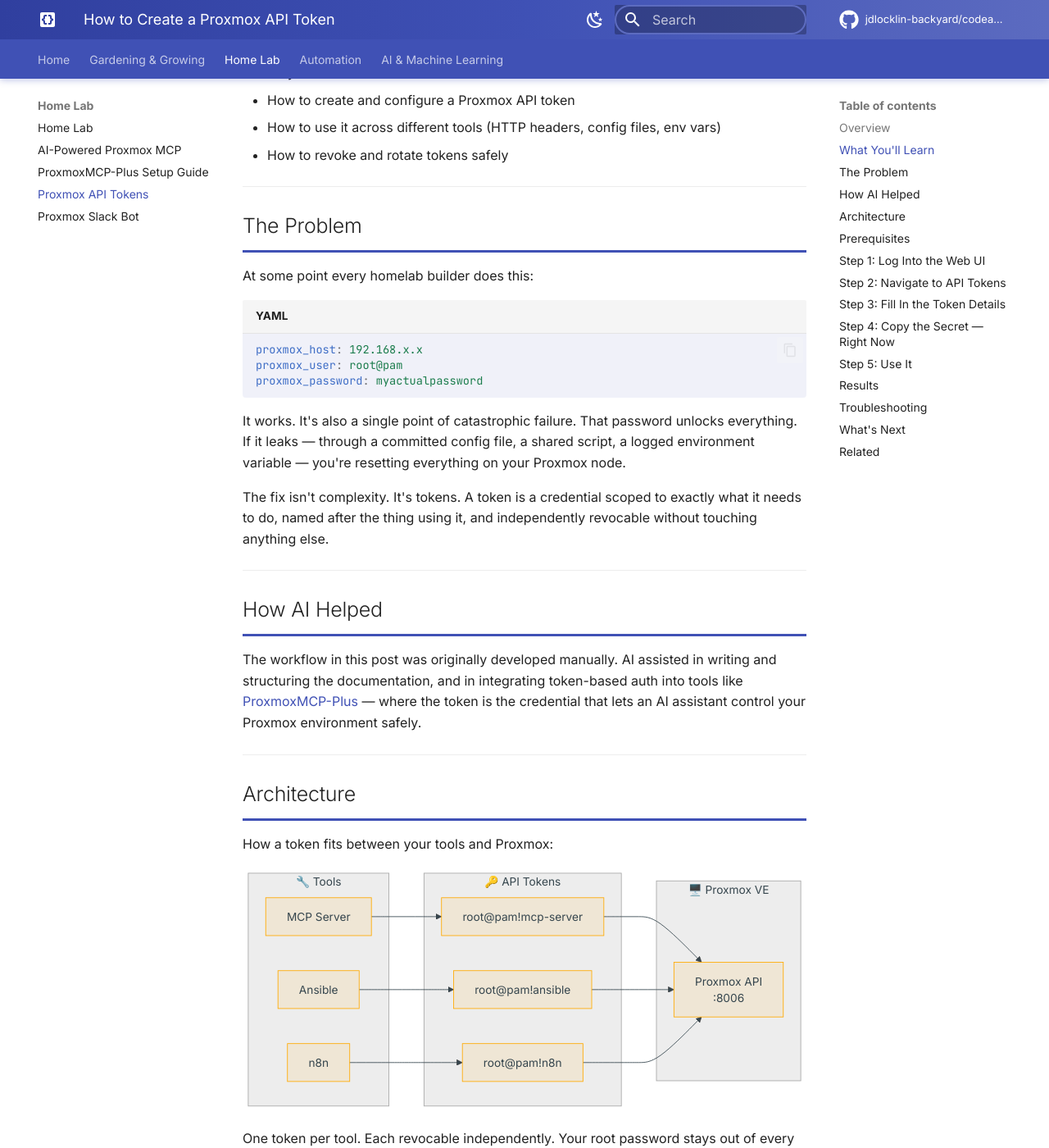
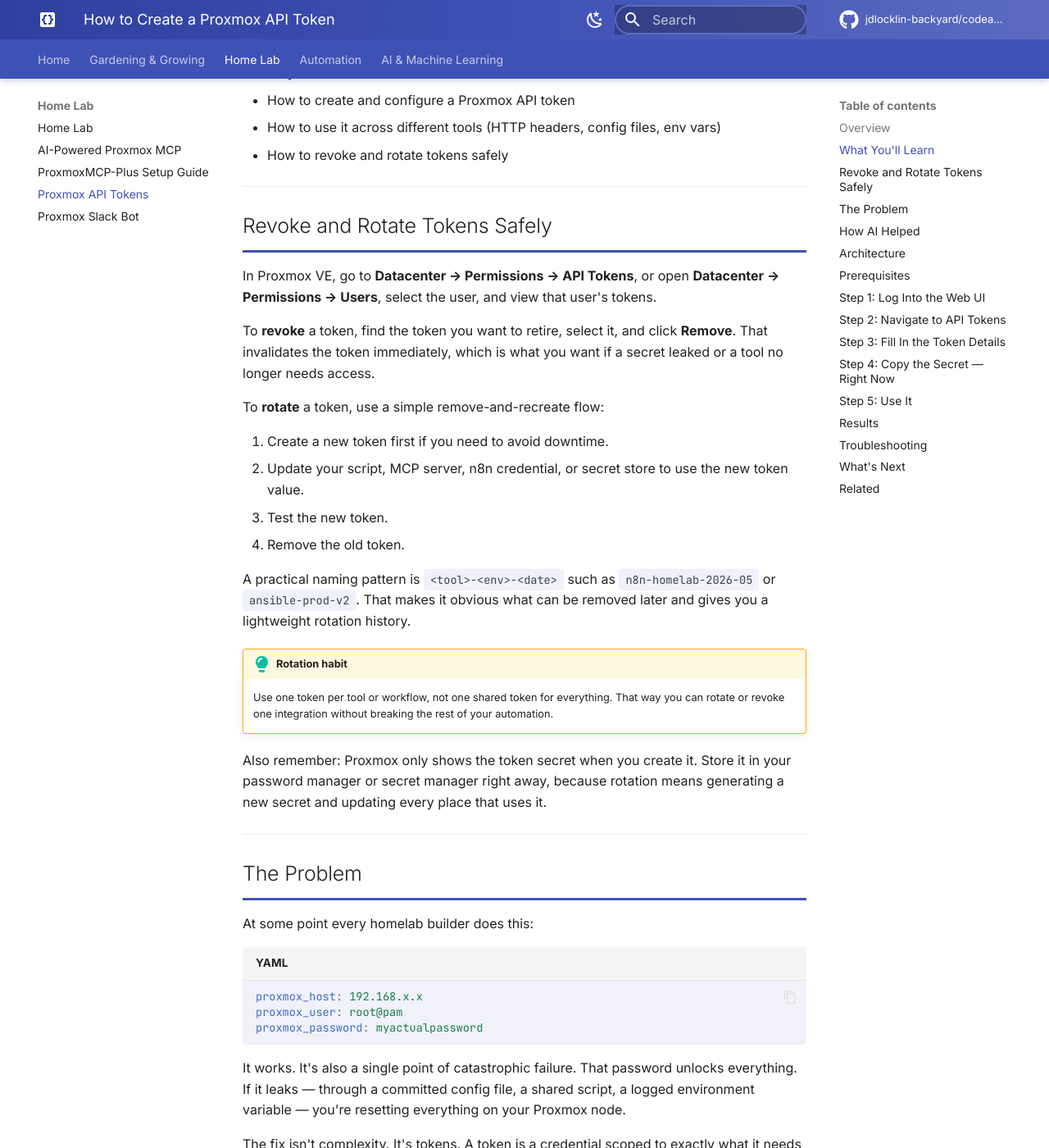
Before and after one commit to jdlocklin-backyard/codeandcamera, an MkDocs documentation site: the page built from docs/homelab/proxmox-api-token.md, in a window 1280 px wide and 1400 px high, scrolled down 1023 px. Shown: the whole window at 82% size. Built offline with MkDocs 1.6.1 and Material for MkDocs 9.7.7, drawn with Linux system fonts in a browser that asks for light colours; comment, search, counter and statistics services are not loaded.

Commit message:
Potential fix for pull request finding
Co-authored-by: Copilot Autofix powered by AI <175728472+Copilot@users.noreply.github.com>

```diff
--- a/docs/homelab/proxmox-api-token.md
+++ b/docs/homelab/proxmox-api-token.md
@@ -45,6 +45,28 @@ Tokens are scoped, revocable, and auditable. This takes five minutes and you'll
 - How to create and configure a Proxmox API token
 - How to use it across different tools (HTTP headers, config files, env vars)
 - How to revoke and rotate tokens safely
+
+---
+
+## Revoke and Rotate Tokens Safely
+
+In Proxmox VE, go to **Datacenter -> Permissions -> API Tokens**, or open **Datacenter -> Permissions -> Users**, select the user, and view that user's tokens.
+
+To **revoke** a token, find the token you want to retire, select it, and click **Remove**. That invalidates the token immediately, which is what you want if a secret leaked or a tool no longer needs access.
+
+To **rotate** a token, use a simple remove-and-recreate flow:
+
+1. Create a new token first if you need to avoid downtime.
+2. Update your script, MCP server, n8n credential, or secret store to use the new token value.
+3. Test the new token.
+4. Remove the old token.
+
+A practical naming pattern is `<tool>-<env>-<date>` such as `n8n-homelab-2026-05` or `ansible-prod-v2`. That makes it obvious what can be removed later and gives you a lightweight rotation history.
+
+!!! tip "Rotation habit"
+    Use one token per tool or workflow, not one shared token for everything. That way you can rotate or revoke one integration without breaking the rest of your automation.
+
+Also remember: Proxmox only shows the token secret when you create it. Store it in your password manager or secret manager right away, because rotation means generating a new secret and updating every place that uses it.
 
 ---
 
```
